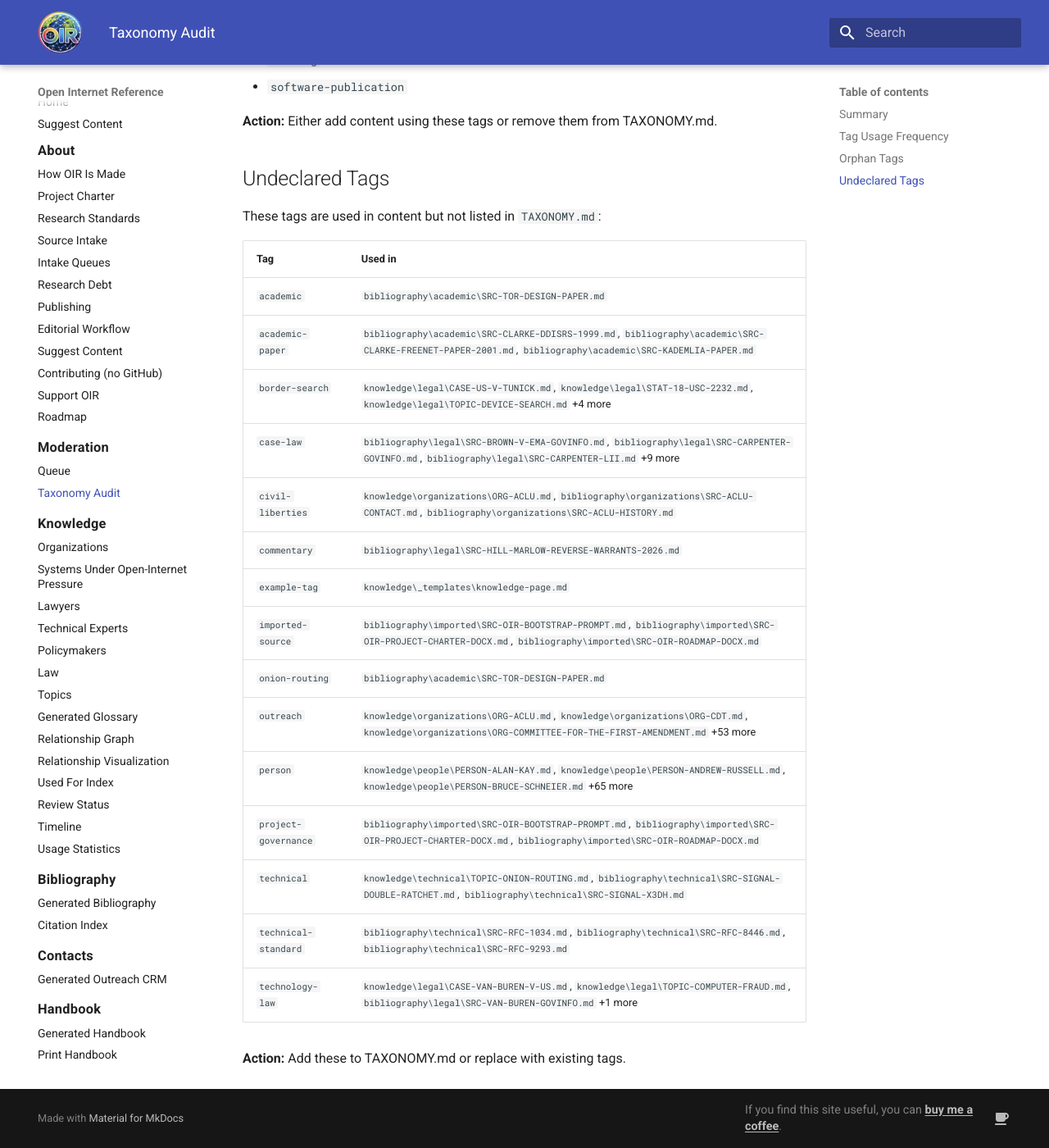
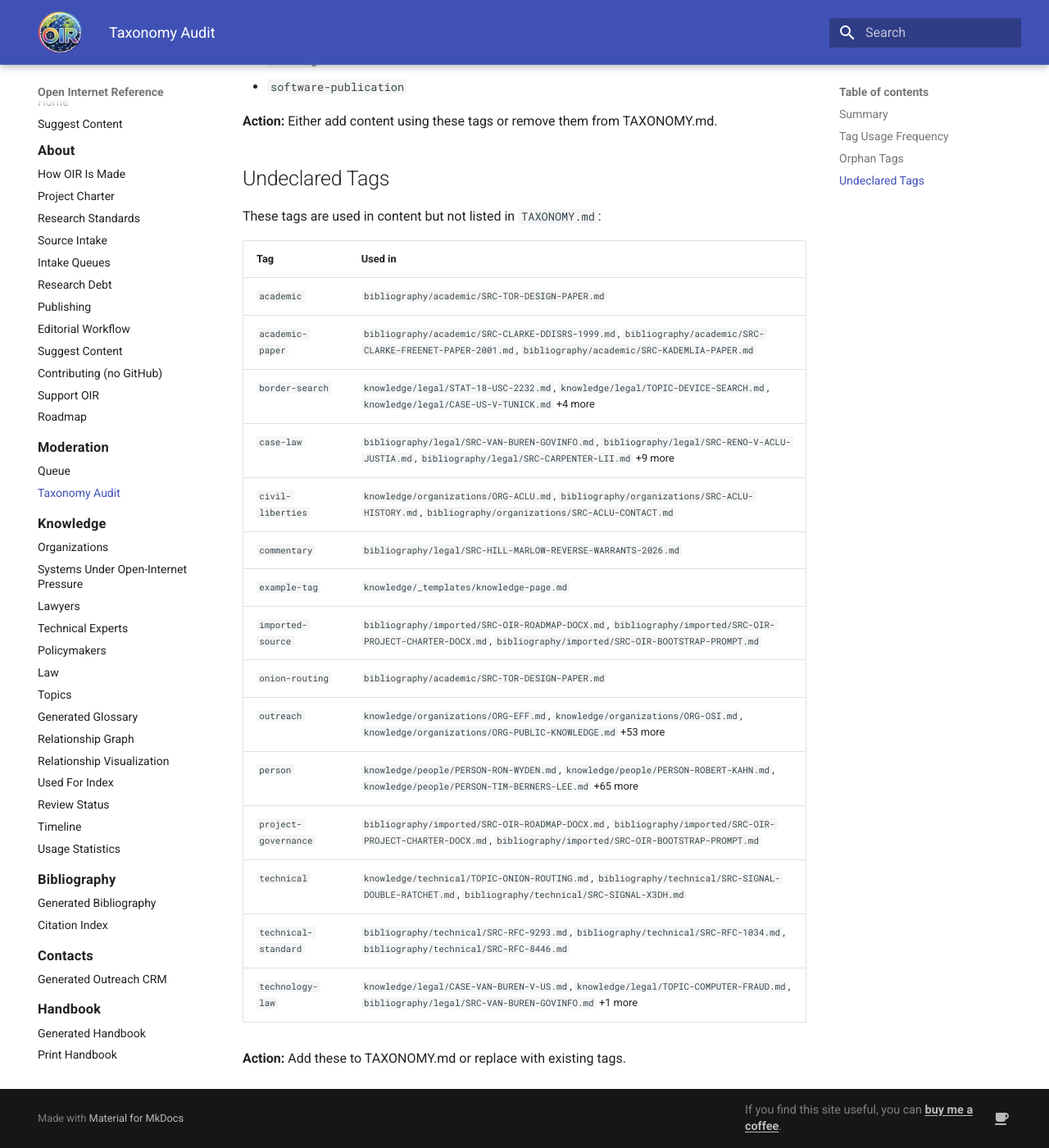
Before and after one commit to itsmeront/open-internet-reference, an MkDocs documentation site: the page built from website/generated/taxonomy-audit.md, in a window 1280 px wide and 1400 px high, scrolled down 3982 px. Shown: the whole window at 82% size. Built offline with MkDocs 1.6.1 and Material for MkDocs 9.7.7, drawn with Linux system fonts in a browser that asks for light colours; some of the changed text lies outside the part shown.

Commit message:
chore: update moderation and taxonomy reports [automated]

```diff
--- a/website/generated/taxonomy-audit.md
+++ b/website/generated/taxonomy-audit.md
@@ -47,8 +47,8 @@ This report analyzes tag usage, identifies gaps, and surfaces potential duplicat
 | `peer-to-peer-networking` | 17 | ✓ |
 | `statute` | 16 | ✓ |
 | `secure-messaging` | 15 | ✓ |
+| `open-source-risk` | 14 | ✓ |
 | `age-verification` | 14 | ✓ |
-| `open-source-risk` | 14 | ✓ |
 | `case-law` | 12 | ⚠️ undeclared |
 | `public-policy` | 10 | ✓ |
 | `safe-harbor` | 10 | ✓ |
@@ -58,8 +58,8 @@ This report analyzes tag usage, identifies gaps, and surfaces potential duplicat
 | `border-search` | 7 | ⚠️ undeclared |
 | `encryption-law` | 7 | ✓ |
 | `network-protocols` | 7 | ✓ |
+| `tornado-cash` | 6 | ✓ |
 | `export-control` | 6 | ✓ |
-| `tornado-cash` | 6 | ✓ |
 | `constitutional-law` | 5 | ✓ |
 | `distributed-systems` | 5 | ✓ |
 | `technology-law` | 4 | ⚠️ undeclared |
@@ -68,16 +68,16 @@ This report analyzes tag usage, identifies gaps, and surfaces potential duplicat
 | `civil-liberties` | 3 | ⚠️ undeclared |
 | `researcher` | 3 | ✓ |
 | `technical` | 3 | ⚠️ undeclared |
-| `academic-paper` | 3 | ⚠️ undeclared |
 | `imported-source` | 3 | ⚠️ undeclared |
 | `project-governance` | 3 | ⚠️ undeclared |
 | `technical-standard` | 3 | ⚠️ undeclared |
+| `academic-paper` | 3 | ⚠️ undeclared |
 | `distributed-hash-tables` | 2 | ✓ |
 | `software-distribution` | 1 | ✓ |
 | `example-tag` | 1 | ⚠️ undeclared |
+| `commentary` | 1 | ⚠️ undeclared |
 | `academic` | 1 | ⚠️ undeclared |
 | `onion-routing` | 1 | ⚠️ undeclared |
-| `commentary` | 1 | ⚠️ undeclared |
 
 ## Orphan Tags
 
@@ -105,20 +105,20 @@ These tags are used in content but not listed in `TAXONOMY.md`:
 
 | Tag | Used in |
 |-----|---------|
-| `academic` | `bibliography\academic\SRC-TOR-DESIGN-PAPER.md` |
-| `academic-paper` | `bibliography\academic\SRC-CLARKE-DDISRS-1999.md`, `bibliography\academic\SRC-CLARKE-FREENET-PAPER-2001.md`, `bibliography\academic\SRC-KADEMLIA-PAPER.md` |
-| `border-search` | `knowledge\legal\CASE-US-V-TUNICK.md`, `knowledge\legal\STAT-18-USC-2232.md`, `knowledge\legal\TOPIC-DEVICE-SEARCH.md` +4 more |
-| `case-law` | `bibliography\legal\SRC-BROWN-V-EMA-GOVINFO.md`, `bibliography\legal\SRC-CARPENTER-GOVINFO.md`, `bibliography\legal\SRC-CARPENTER-LII.md` +9 more |
-| `civil-liberties` | `knowledge\organizations\ORG-ACLU.md`, `bibliography\organizations\SRC-ACLU-CONTACT.md`, `bibliography\organizations\SRC-ACLU-HISTORY.md` |
-| `commentary` | `bibliography\legal\SRC-HILL-MARLOW-REVERSE-WARRANTS-2026.md` |
-| `example-tag` | `knowledge\_templates\knowledge-page.md` |
-| `imported-source` | `bibliography\imported\SRC-OIR-BOOTSTRAP-PROMPT.md`, `bibliography\imported\SRC-OIR-PROJECT-CHARTER-DOCX.md`, `bibliography\imported\SRC-OIR-ROADMAP-DOCX.md` |
-| `onion-routing` | `bibliography\academic\SRC-TOR-DESIGN-PAPER.md` |
-| `outreach` | `knowledge\organizations\ORG-ACLU.md`, `knowledge\organizations\ORG-CDT.md`, `knowledge\organizations\ORG-COMMITTEE-FOR-THE-FIRST-AMENDMENT.md` +53 more |
-| `person` | `knowledge\people\PERSON-ALAN-KAY.md`, `knowledge\people\PERSON-ANDREW-RUSSELL.md`, `knowledge\people\PERSON-BRUCE-SCHNEIER.md` +65 more |
-| `project-governance` | `bibliography\imported\SRC-OIR-BOOTSTRAP-PROMPT.md`, `bibliography\imported\SRC-OIR-PROJECT-CHARTER-DOCX.md`, `bibliography\imported\SRC-OIR-ROADMAP-DOCX.md` |
-| `technical` | `knowledge\technical\TOPIC-ONION-ROUTING.md`, `bibliography\technical\SRC-SIGNAL-DOUBLE-RATCHET.md`, `bibliography\technical\SRC-SIGNAL-X3DH.md` |
-| `technical-standard` | `bibliography\technical\SRC-RFC-1034.md`, `bibliography\technical\SRC-RFC-8446.md`, `bibliography\technical\SRC-RFC-9293.md` |
-| `technology-law` | `knowledge\legal\CASE-VAN-BUREN-V-US.md`, `knowledge\legal\TOPIC-COMPUTER-FRAUD.md`, `bibliography\legal\SRC-VAN-BUREN-GOVINFO.md` +1 more |
+| `academic` | `bibliography/academic/SRC-TOR-DESIGN-PAPER.md` |
+| `academic-paper` | `bibliography/academic/SRC-CLARKE-DDISRS-1999.md`, `bibliography/academic/SRC-CLARKE-FREENET-PAPER-2001.md`, `bibliography/academic/SRC-KADEMLIA-PAPER.md` |
+| `border-search` | `knowledge/legal/STAT-18-USC-2232.md`, `knowledge/legal/TOPIC-DEVICE-SEARCH.md`, `knowledge/legal/CASE-US-V-TUNICK.md` +4 more |
+| `case-law` | `bibliography/legal/SRC-VAN-BUREN-GOVINFO.md`, `bibliography/legal/SRC-RENO-V-ACLU-JUSTIA.md`, `bibliography/legal/SRC-CARPENTER-LII.md` +9 more |
+| `civil-liberties` | `knowledge/organizations/ORG-ACLU.md`, `bibliography/organizations/SRC-ACLU-HISTORY.md`, `bibliography/organizations/SRC-ACLU-CONTACT.md` |
+| `commentary` | `bibliography/legal/SRC-HILL-MARLOW-REVERSE-WARRANTS-2026.md` |
+| `example-tag` | `knowledge/_templates/knowledge-page.md` |
+| `imported-source` | `bibliography/imported/SRC-OIR-ROADMAP-DOCX.md`, `bibliography/imported/SRC-OIR-PROJECT-CHARTER-DOCX.md`, `bibliography/imported/SRC-OIR-BOOTSTRAP-PROMPT.md` |
+| `onion-routing` | `bibliography/academic/SRC-TOR-DESIGN-PAPER.md` |
+| `outreach` | `knowledge/organizations/ORG-EFF.md`, `knowledge/organizations/ORG-OSI.md`, `knowledge/organizations/ORG-PUBLIC-KNOWLEDGE.md` +53 more |
+| `person` | `knowledge/people/PERSON-RON-WYDEN.md`, `knowledge/people/PERSON-ROBERT-KAHN.md`, `knowledge/people/PERSON-TIM-BERNERS-LEE.md` +65 more |
+| `project-governance` | `bibliography/imported/SRC-OIR-ROADMAP-DOCX.md`, `bibliography/imported/SRC-OIR-PROJECT-CHARTER-DOCX.md`, `bibliography/imported/SRC-OIR-BOOTSTRAP-PROMPT.md` |
+| `technical` | `knowledge/technical/TOPIC-ONION-ROUTING.md`, `bibliography/technical/SRC-SIGNAL-DOUBLE-RATCHET.md`, `bibliography/technical/SRC-SIGNAL-X3DH.md` |
+| `technical-standard` | `bibliography/technical/SRC-RFC-9293.md`, `bibliography/technical/SRC-RFC-1034.md`, `bibliography/technical/SRC-RFC-8446.md` |
+| `technology-law` | `knowledge/legal/CASE-VAN-BUREN-V-US.md`, `knowledge/legal/TOPIC-COMPUTER-FRAUD.md`, `bibliography/legal/SRC-VAN-BUREN-GOVINFO.md` +1 more |
 
 **Action:** Add these to TAXONOMY.md or replace with existing tags.
```
Also changed, not shown: other parts of website/generated/taxonomy-audit.md (+1 -1 lines), website/generated/moderation.md (+11 -13 lines), 2 other files.
